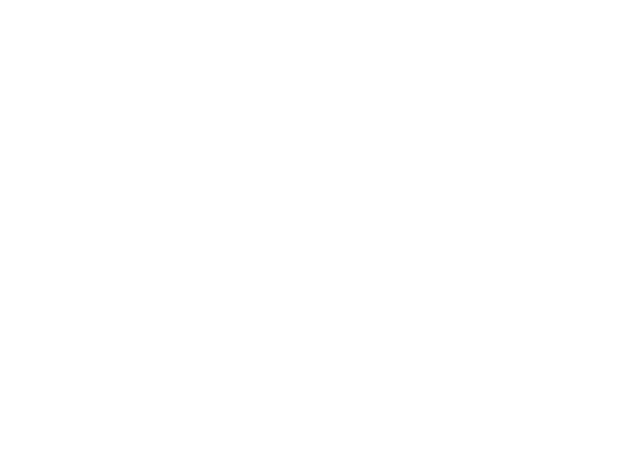
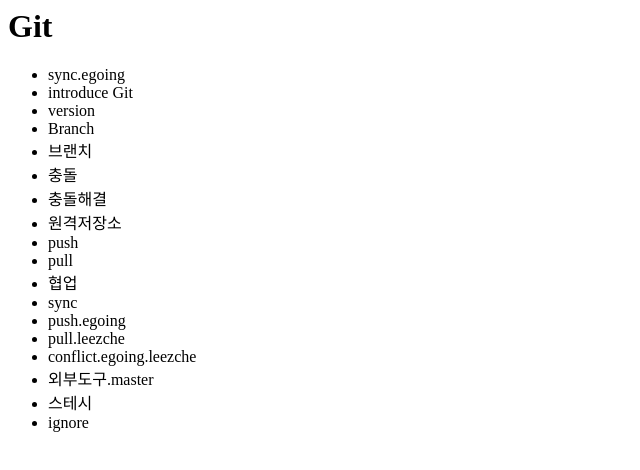
Before and after one commit to yeonsusie/opentutorials_git_susie, a plain HTML site: page index.html in a window 1280 px wide. Shown: the whole page, without its empty margins (0-640 px from the left). Drawn offline with Linux system fonts and the light colour scheme.

Commit message:
read 추가

```diff
--- a/index.html
+++ b/index.html
@@ -1,5 +1,31 @@
 <html>
-<body>
-
-</body>
+    <head>
+        <meta charset="UTF-8" />
+        <title>GIT 수업</title>
+    </head>
+    <body>
+        <header>
+            <h1>Git</h1>
+        </header>
+        <ul>
+            <li>sync.egoing</li>
+            <li>introduce Git</li>
+            <li>version</li>
+            <li>Branch</li>
+            <li>브랜치</li>
+            <li>충돌</li>
+            <li>충돌해결</li>
+            <li>원격저장소</li>
+            <li>push</li>
+            <li>pull</li>
+            <li>협업</li>
+            <li>sync</li>
+            <li>push.egoing</li>
+            <li>pull.leezche</li>
+            <li>conflict.egoing.leezche</li>
+            <li>외부도구.master</li>
+            <li>스테시</li>
+            <li>ignore</li>
+        </ul>
+    </body>
 </html>
```
Also changed, not shown: 1 other file.
